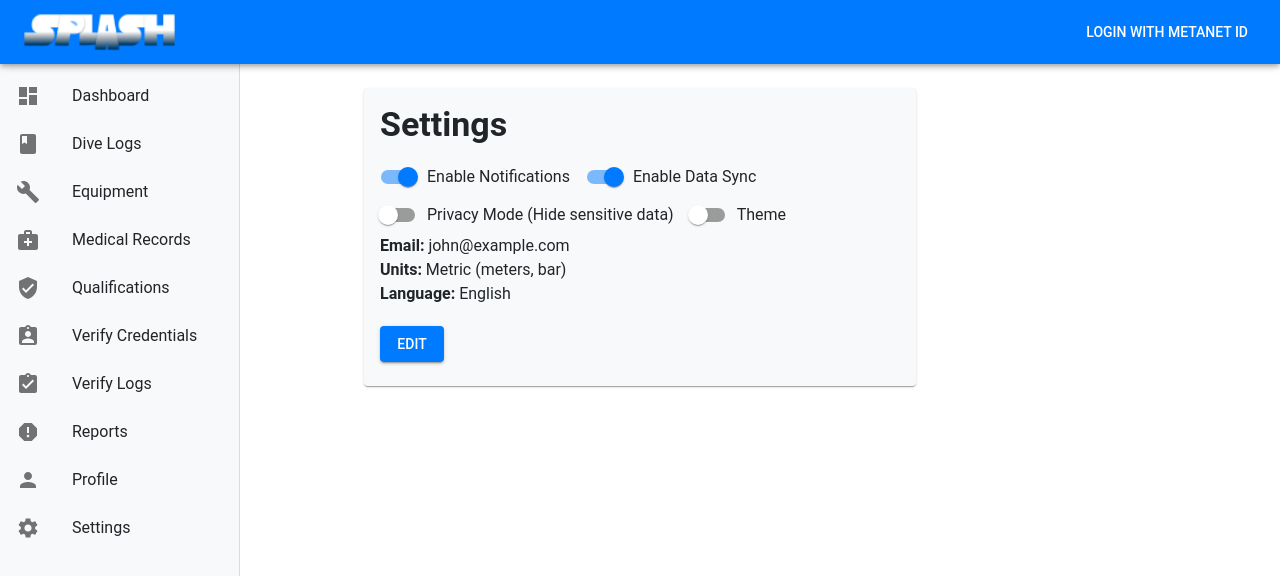
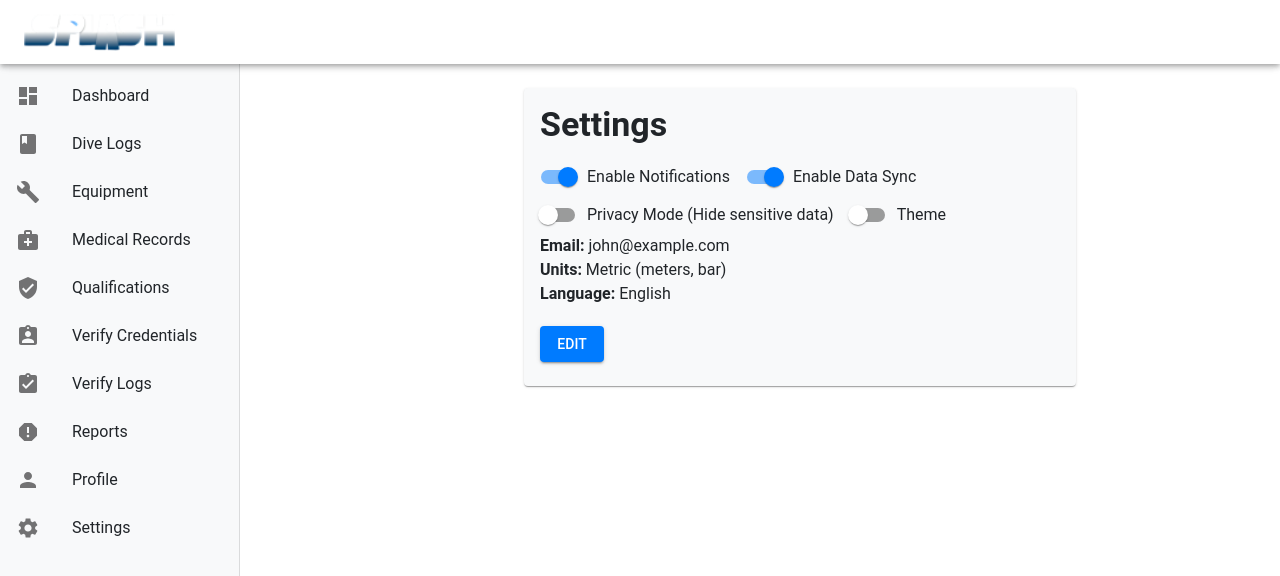
Before and after one commit to p2ppsr/Splash-main, a React (Create React App) app: page /settings in a window 1280 px wide. Shown: the top 576 px of the page. Built offline with nearby package versions, Linux system fonts and the light colour scheme.

Commit message:
updated App.js, Dashboard.js, NavMenu.js

```diff
--- a/src/App.js
+++ b/src/App.js
@@ -1,6 +1,6 @@
 import React from 'react';
 import { BrowserRouter as Router, Routes, Route } from 'react-router-dom';
-import { Box, useMediaQuery, useTheme } from '@mui/material';
+import { Box, useMediaQuery, useTheme, Grid } from '@mui/material';
 import NavMenu from './components/NavMenu';
 import Dashboard from './components/Dashboard';
 import DiveLogList from './components/divelogs/DiveLogList';
@@ -23,7 +23,11 @@
 
   return (
     <Router>
+      <Grid container>
+        <Grid item xs={12} md={3}>
           <NavMenu />
+        </Grid>
+        <Grid item xs={12} md={9}>
           <Box component="main" sx={{ mt: isMediumScreen ? 7 : 8, p: 3 }}>
             <Routes>
               <Route path="/dashboard" element={<Dashboard />} />
@@ -42,6 +46,8 @@
               <Route path="/register" element={<Register />} />
             </Routes>
           </Box>
+        </Grid>
+      </Grid>
     </Router>
   );
 };
--- a/src/components/Dashboard.js
+++ b/src/components/Dashboard.js
@@ -55,9 +55,11 @@
     <Container maxWidth="lg">
       <Box display="flex" justifyContent="space-between" alignItems="center" mb={2}>
         <Typography variant="h4" align="left">Dashboard</Typography>
-        <Button variant="contained" color="primary" onClick={handleExport}>
-          Export
-        </Button>
+        <Tooltip title="Export dashboard data">
+          <Button variant="contained" color="primary" onClick={handleExport}>
+            Export
+          </Button>
+        </Tooltip>
       </Box>
       <Grid container spacing={3}>
         <Grid item xs={12} sm={6} md={4}>
--- a/src/components/NavMenu.js
+++ b/src/components/NavMenu.js
@@ -21,10 +21,10 @@
   const [mobileOpen, setMobileOpen] = useState(false);
   const [modalOpen, setModalOpen] = useState(false);
   const theme = useTheme();
-  const isMobile = useMediaQuery(theme.breakpoints.down('sm'));
+  const isMobile = useMediaQuery(theme.breakpoints.down('md'));
   const isMediumScreen = useMediaQuery(theme.breakpoints.down('md'));
   const navigate = useNavigate();
-  const { mode } = useContext(ThemeContext);
+  const { mode } = useContext(ThemeContext); // Use mode
 
   const handleDrawerToggle = () => {
     setMobileOpen(!mobileOpen);
@@ -84,7 +84,13 @@
 
   return (
     <>
-      <AppBar position="fixed" sx={{ zIndex: (theme) => theme.zIndex.drawer + 1 }}>
+      <AppBar
+        position="fixed"
+        sx={{
+          zIndex: (theme) => theme.zIndex.drawer + 1,
+          backgroundColor: mode === 'dark' ? '#333' : '#fff' // Example usage of mode
+        }}
+      >
         <Toolbar>
           {isMobile && (
             <IconButton
```
Lines whose indentation alone changed are shown as unchanged.
